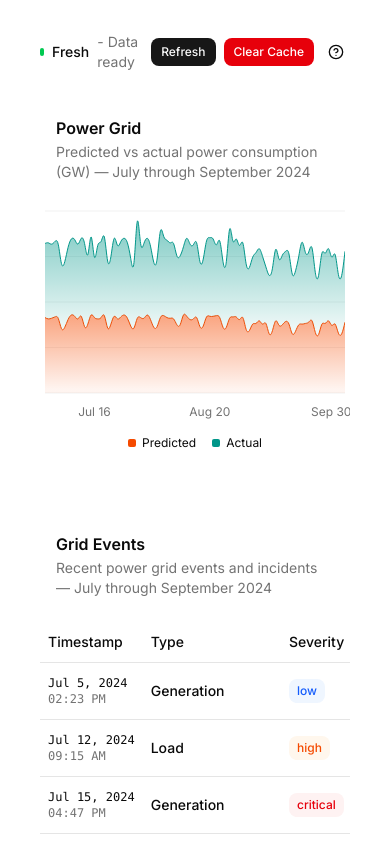
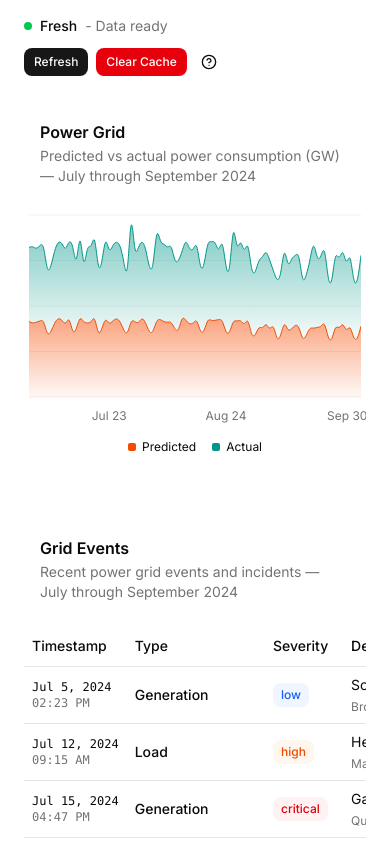
Before and after one commit to Junnyyy/Ready, a Next.js app: page / in a window 390 px wide. Shown: the top 844 px of the page. Built offline with nearby package versions, Linux system fonts and the light colour scheme.

Commit message:
style: adjust mobile responsiveness

```diff
--- a/src/app/page.tsx
+++ b/src/app/page.tsx
@@ -41,7 +41,7 @@ export default function Home() {
   };
 
   return (
-    <div className="font-sans min-h-screen p-8">
+    <div className="font-sans min-h-screen p-4 sm:p-8">
       <div className="mb-6 px-2 sm:px-6">
         <CacheStatusIndicator
           powerQuery={powerQuery}
--- a/src/components/cache-status-indicator.tsx
+++ b/src/components/cache-status-indicator.tsx
@@ -64,7 +64,7 @@ export function CacheStatusIndicator({
 
   return (
     <div className="space-y-2">
-      <div className="flex items-center gap-3">
+      <div className="flex flex-col sm:flex-row sm:items-center gap-3">
         <div className="flex items-center gap-2 text-sm">
           <div className={`w-2 h-2 rounded-full ${dotColor}`} />
           <span className="font-medium text-foreground">{label}</span>
```
